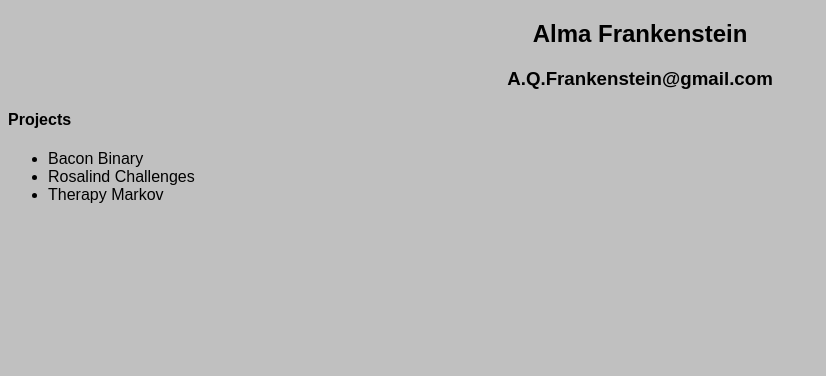
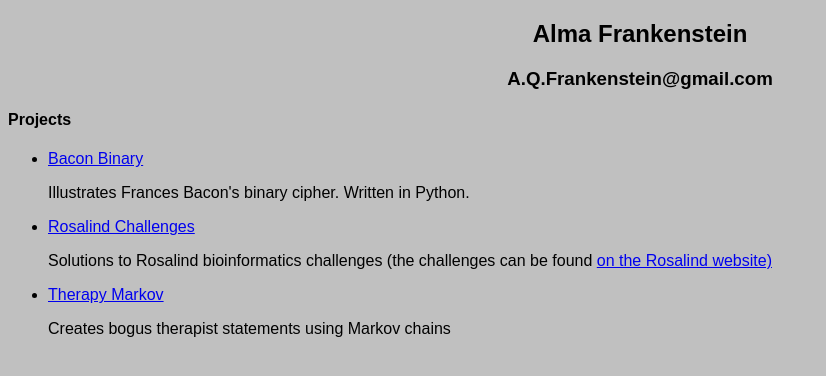
Before and after one commit to alma-frankenstein/Portfolio_landing_page, a plain HTML site: page index.html in a window 1280 px wide. Shown: the whole page, without its empty margins (0-826 px from the left). Drawn offline with Linux system fonts and the light colour scheme.

Commit message:
add links to projects

```diff
--- a/index.html
+++ b/index.html
@@ -12,9 +12,13 @@
   <div>
     <h4>Projects</h4>
     <ul>
-      <li>Bacon Binary</li>
-      <li>Rosalind Challenges</li>
-      <li>Therapy Markov</li>
+      <li><a href="https://github.com/alma-frankenstein/Bacon_Binary"> Bacon Binary</a></li>
+      <p>Illustrates Frances Bacon's binary cipher. Written in Python.</p>
+      <li><a href="https://github.com/alma-frankenstein/Rosalind">Rosalind Challenges</a></li>
+      <p>Solutions to Rosalind bioinformatics challenges (the challenges can
+        be found <a href=" http://rosalind.info/problems/list-view/">on the Rosalind website)</a></p>
+      <li><a href="https://github.com/alma-frankenstein/therapyMarkov">Therapy Markov</a></li>
+      <p>Creates bogus therapist statements using Markov chains</p>
     </ul>
   </div>
 </body>
```
